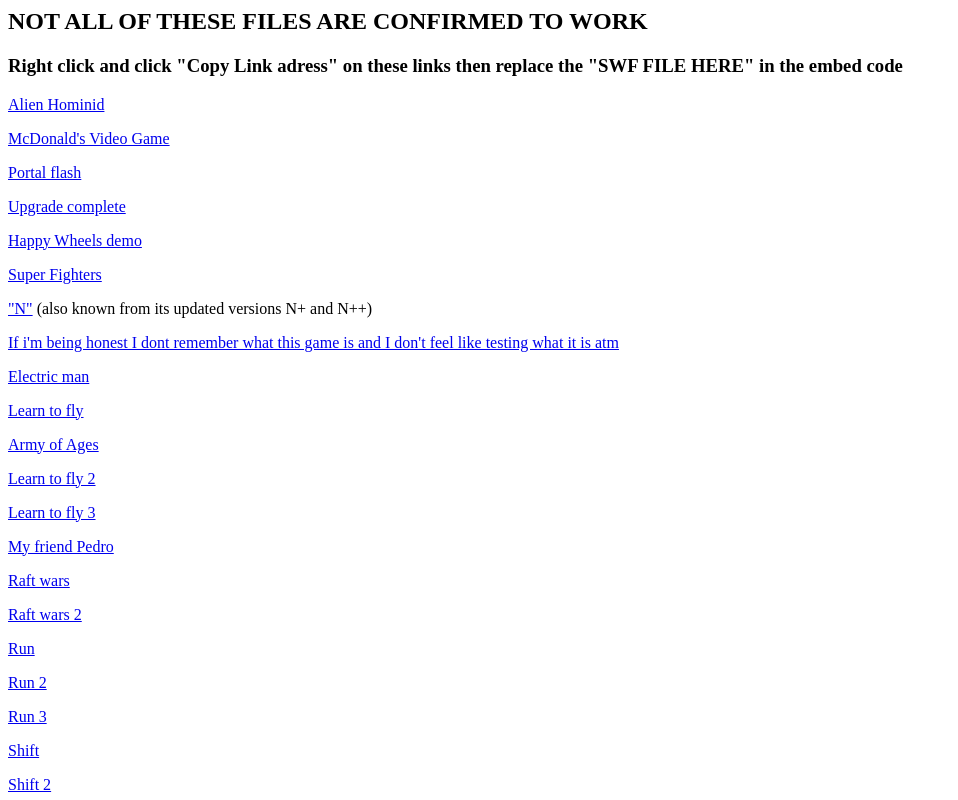
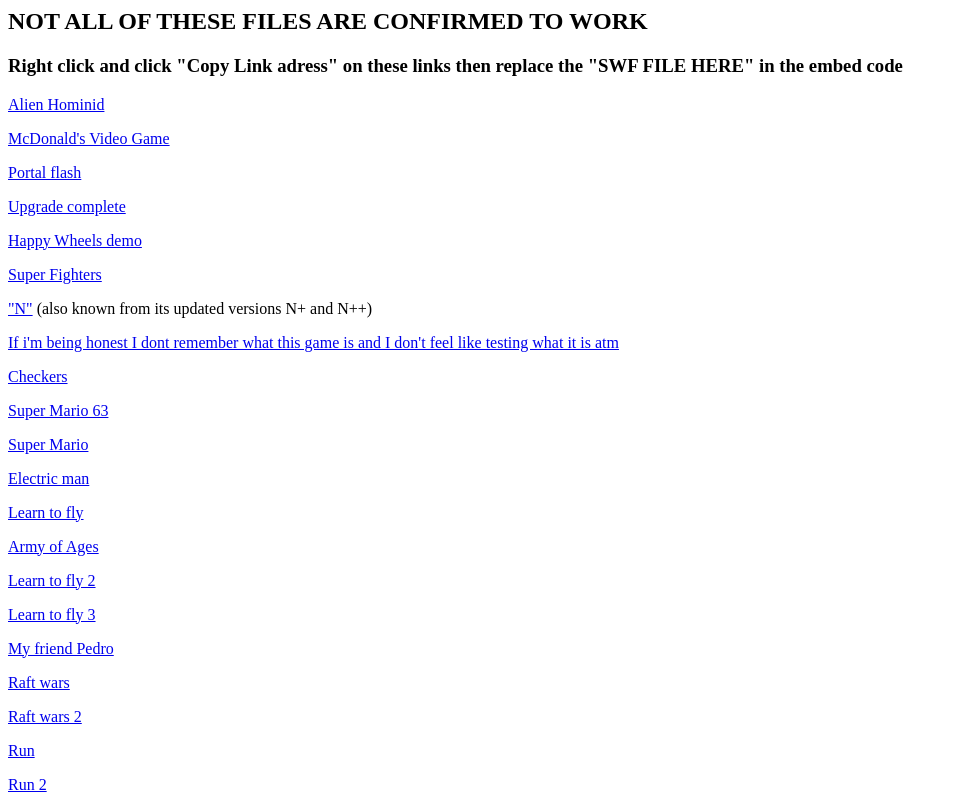
Before and after one commit to FacingGit/Ruffle-Fully-Setup, a plain HTML site: page swf Data/swf/index.html in a window 1280 px wide. Shown: the top 800 px of the page, without its empty margins (0-958 px from the left). Drawn offline with Linux system fonts and the light colour scheme.

Commit message:
Update index.html

```diff
--- a/swf Data/swf/index.html
+++ b/swf Data/swf/index.html
@@ -13,6 +13,9 @@
 <p><a href="575163_superfighters202c.swf">Super Fighters</a></p>
 <p><a href="N.swf">"N"</a> (also known from its updated versions N+ and N++)</p>
 <p><a href="cf.swf">If i'm being honest I dont remember what this game is and I don't feel like testing what it is atm</a></p>
+<p><a href="Checkers.swf">Checkers</a></p>
+<p><a href="Super Mario 63.swf">Super Mario 63</a></p>
+<p><a href="Super Mario Flash.swf">Super Mario</a></p>
 <p><a href="electric-man-2-540817f.swf">Electric man</a></p>
 <p><a href="learn-to-fly-37895ed4.swf">Learn to fly</a></p>
 <p><a href="army-of-ages.swf">Army of Ages</a></p>
```
